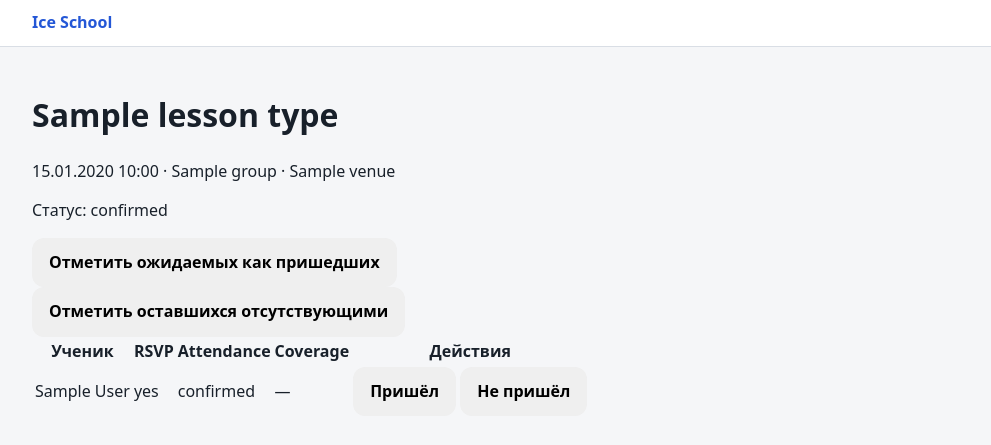
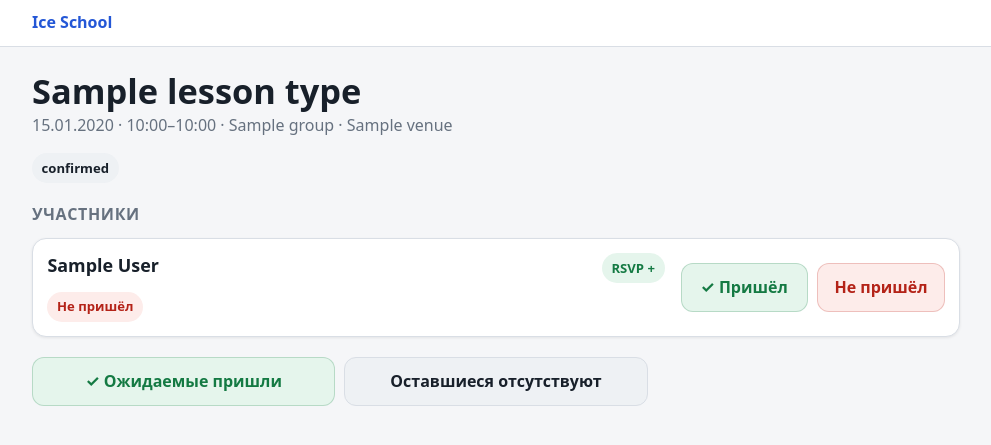
Before and after one commit to undel-gh/Ice-school-schedule, a Django app: template templates/scheduling/coach_lesson.html in a window 1280 px wide. Shown: the top 445 px of the page, without its empty margins (144-1135 px from the left). Run offline with Django 5.2, Linux system fonts and the light colour scheme; the template is opened without the code that fills it: most values are stand-ins (such as "Sample title", 1, 10 or a date in 2020); data that the repository does not hold is empty.

Commit message:
Improve mobile scheduling presentation

```diff
--- a/templates/scheduling/coach_lesson.html
+++ b/templates/scheduling/coach_lesson.html
@@ -1,82 +1,104 @@
 {% extends "base.html" %}
 {% block title %}Посещаемость{% endblock %}
 {% block content %}
+<header class="page-header">
   <h1>{{ lesson.lesson_type.name }}</h1>
-<p>
-  {{ lesson.starts_at|date:"d.m.Y H:i" }} · {{ lesson.group.name }} · {{ lesson.venue.name }}
-</p>
-<p>Статус: {{ lesson.status }}</p>
+  <div class="page-header__meta">
+    {{ lesson.starts_at|date:"d.m.Y · H:i" }}–{{ lesson.ends_at|date:"H:i" }}
+    · {{ lesson.group.name }} · {{ lesson.venue.name }}
+  </div>
+</header>
+
+<div class="student-card__state">
+  <span class="badge">{{ lesson.status }}</span>
+</div>
 
 {% if lesson.status == "confirmed" and now >= lesson.ends_at %}
   <form method="post" action="{% url 'scheduling:coach_complete_lesson' lesson.id %}">
     {% csrf_token %}
-  <button type="submit">Завершить занятие</button>
+    <button class="btn-secondary" type="submit">Завершить занятие</button>
   </form>
 {% endif %}
 
+<h2 class="section-title">Участники</h2>
+
+<div class="student-list">
+{% for row in rows %}
+  <article class="student-card">
+    <div>
+      <div class="student-card__top">
+        <div class="student-card__name">{{ row.entry.student.display_name }}</div>
+
+        {% if row.response_status == "yes" %}
+          <span class="badge badge--yes">RSVP +</span>
+        {% elif row.response_status == "no" %}
+          <span class="badge badge--no">RSVP −</span>
+        {% else %}
+          <span class="badge badge--unknown">RSVP ?</span>
+        {% endif %}
+      </div>
+
+      <div class="student-card__state">
+        {% if row.attendance %}
+          {% if row.attendance.status == "present" %}
+            <span class="badge badge--present">Пришёл</span>
+            {% if row.coverage %}
+              <span class="badge badge--covered">Покрыто</span>
+            {% else %}
+              <span class="badge badge--uncovered">Без покрытия</span>
+            {% endif %}
+          {% else %}
+            <span class="badge badge--absent">Не пришёл</span>
+          {% endif %}
+        {% else %}
+          <span class="badge">Не отмечен</span>
+        {% endif %}
+      </div>
+    </div>
+
     {% if lesson.status == "confirmed" or lesson.status == "completed" %}
+      <form class="student-card__actions action-row" method="post" action="{% url 'scheduling:coach_set_attendance' lesson.id row.entry.student.id %}">
+        {% csrf_token %}
+        <button
+          class="btn-present {% if row.attendance and row.attendance.status == 'present' %}is-active{% endif %}"
+          type="submit"
+          name="status"
+          value="present"
+        >✓ Пришёл</button>
+        <button
+          class="btn-absent {% if row.attendance and row.attendance.status == 'absent' %}is-active{% endif %}"
+          type="submit"
+          name="status"
+          value="absent"
+        >Не пришёл</button>
+      </form>
+    {% endif %}
+  </article>
+{% empty %}
+  <div class="empty-state">В составе занятия пока нет участников.</div>
+{% endfor %}
+</div>
+
+{% if lesson.status == "confirmed" or lesson.status == "completed" %}
+<section class="bulk-actions" aria-label="Массовые действия">
   <form method="post" action="{% url 'scheduling:coach_mark_expected_present' lesson.id %}"
         onsubmit="return confirm('Отметить всех ожидаемых как присутствовавших?');">
     {% csrf_token %}
     <input type="hidden" name="confirmed" value="1">
-  <button type="submit">Отметить ожидаемых как пришедших</button>
+    <button class="btn-present" type="submit">✓ Ожидаемые пришли</button>
   </form>
 
   <form method="post" action="{% url 'scheduling:coach_mark_remaining_absent' lesson.id %}">
     {% csrf_token %}
-  <button type="submit">Отметить оставшихся отсутствующими</button>
+    <button class="btn-secondary" type="submit">Оставшиеся отсутствуют</button>
   </form>
-{% endif %}
-
-<table>
-  <thead>
-    <tr>
-      <th>Ученик</th>
-      <th>RSVP</th>
-      <th>Attendance</th>
-      <th>Coverage</th>
-      <th>Действия</th>
-    </tr>
-  </thead>
-  <tbody>
-  {% for row in rows %}
-    <tr>
-      <td>{{ row.entry.student.display_name }}</td>
-      <td>{{ row.response_status|default:"?" }}</td>
-      <td>
-        {% if row.attendance %}
-          {{ row.attendance.status }}
-        {% else %}
-          UNMARKED
-        {% endif %}
-      </td>
-      <td>
-        {% if row.coverage %}
-          covered
-        {% elif row.attendance and row.attendance.status == "present" %}
-          uncovered
-        {% else %}
-          —
-        {% endif %}
-      </td>
-      <td>
-        {% if lesson.status == "confirmed" or lesson.status == "completed" %}
-        <form method="post" action="{% url 'scheduling:coach_set_attendance' lesson.id row.entry.student.id %}">
-          {% csrf_token %}
-          <button type="submit" name="status" value="present">Пришёл</button>
-          <button type="submit" name="status" value="absent">Не пришёл</button>
-        </form>
-        {% endif %}
-      </td>
-    </tr>
-  {% endfor %}
-  </tbody>
-</table>
 
   {% if lesson.status == "completed" %}
     <form method="post" action="{% url 'scheduling:coach_submit_attendance' lesson.id %}">
       {% csrf_token %}
-  <button type="submit">Закрыть ведомость</button>
+      <button class="btn-primary" type="submit">Закрыть ведомость</button>
     </form>
   {% endif %}
+</section>
+{% endif %}
 {% endblock %}
```
Lines whose indentation alone changed are shown as unchanged.
